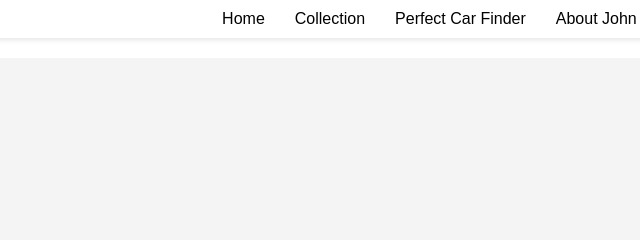
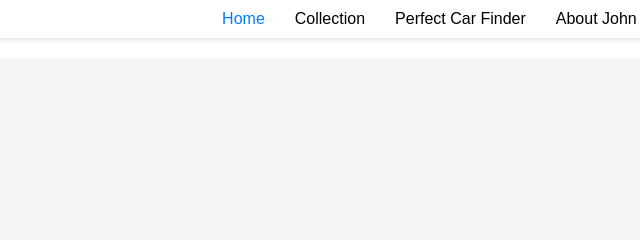
Before and after one commit to 1ovann/WebDev_Project_ILI, a plain HTML site: page index.html in a window 1280 px wide. In both pictures the pointer is over the link "Home". Shown: the top 240 px of the page, 168-808 px from the left. Drawn offline with Linux system fonts and the light colour scheme.

Commit message:
Update index.html
adding hoover effect on main and about page since they don't have any effects but contact page has it

```diff
--- a/index.html
+++ b/index.html
@@ -46,6 +46,10 @@
       text-decoration: none;
       color: #000;
       font-size: 16px;
+    }
+
+    nav ul li a:hover {
+      color: #007bff;
     }
 
     .carousel {
```
